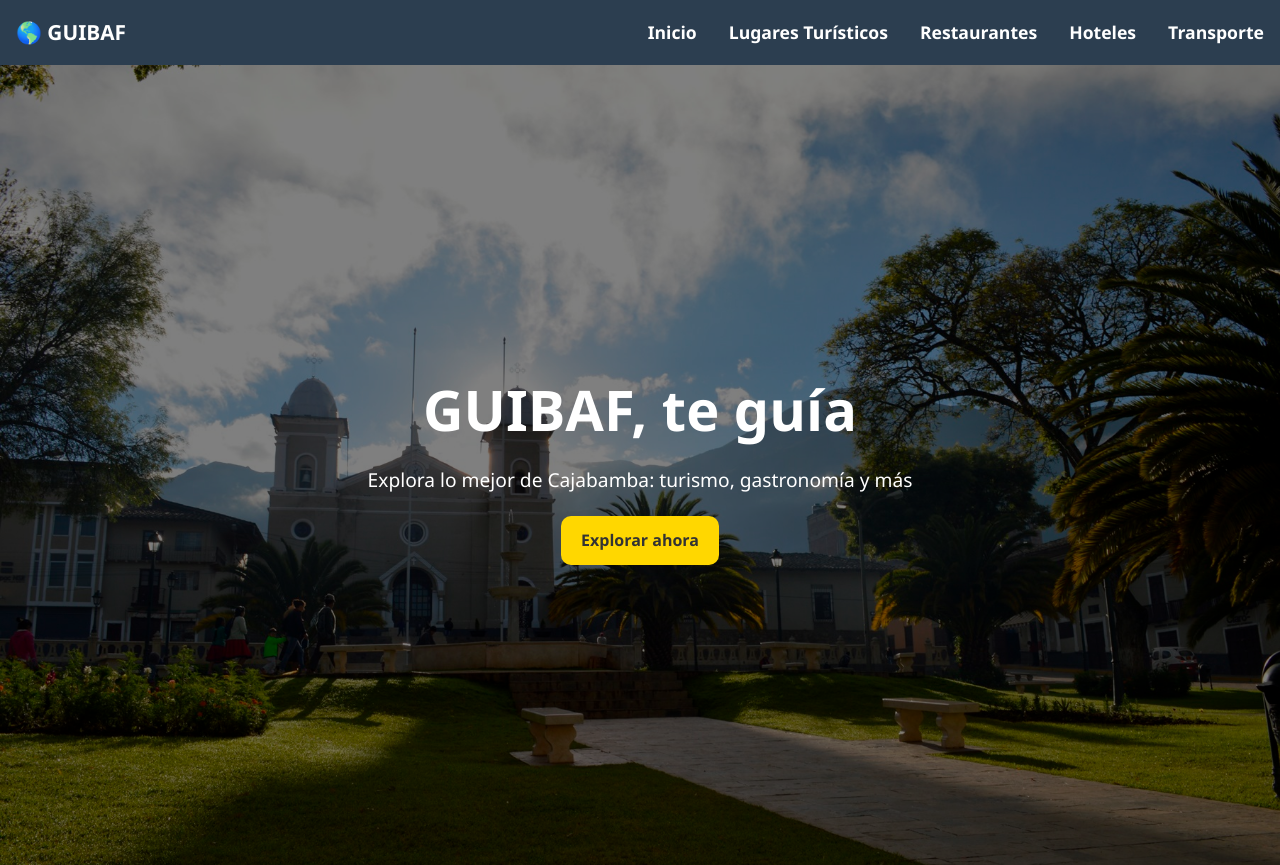
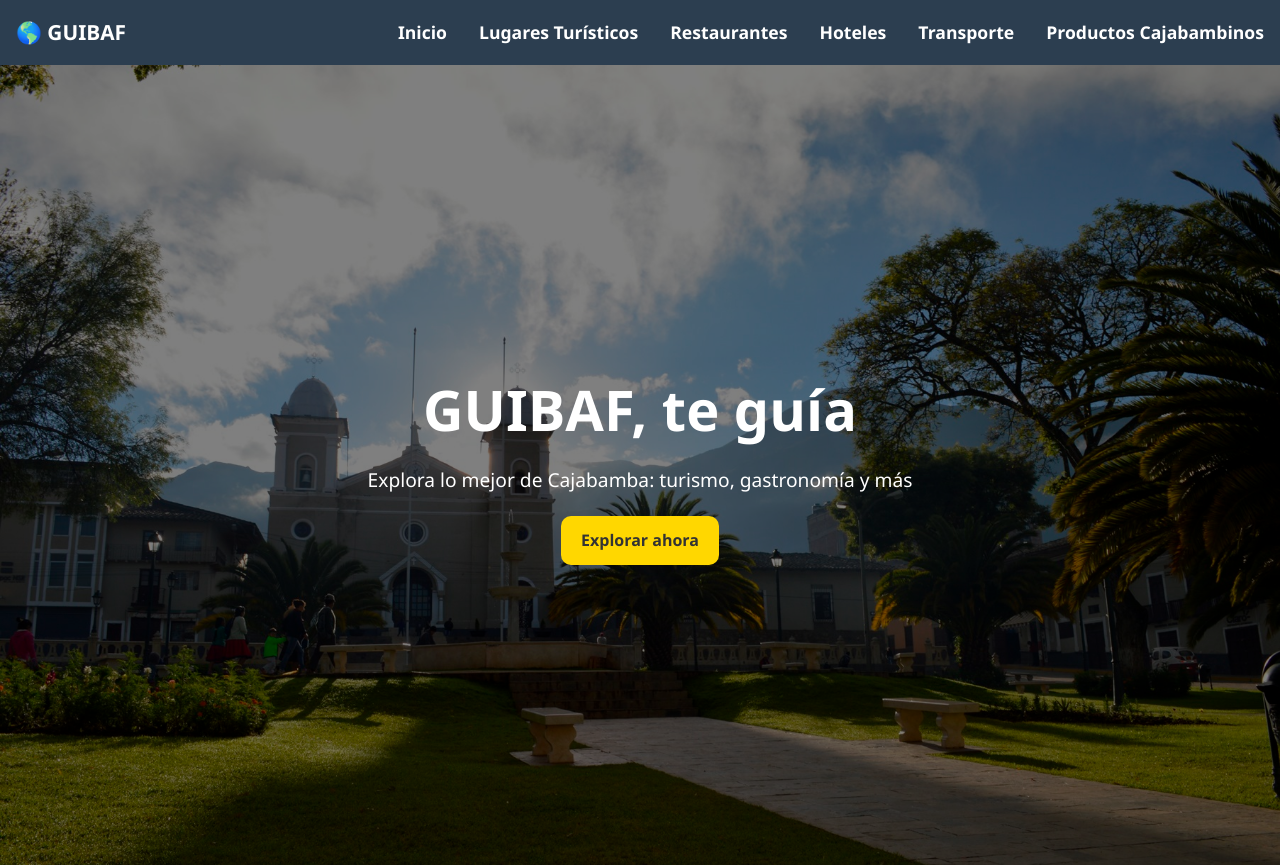
Before and after one commit to Isis1234-rgb/Isis1234-rgb, a plain HTML site: page index.html in a window 1280 px wide. Shown: the top 865 px of the page. Drawn offline with Linux system fonts and the light colour scheme.

Commit message:
Update index.html

```diff
--- a/index.html
+++ b/index.html
@@ -454,6 +454,7 @@ nav ul li a {
     <li><a href="#restaurantes">Restaurantes</a></li>
     <li><a href="#hoteles">Hoteles</a></li>
     <li><a href="#transporte">Transporte</a></li>
+    <li><a href="#productos cajabambinos">Productos Cajabambinos</a></li>
   </ul>
   <script>
     function toggleMenu() {
@@ -748,7 +749,7 @@ nav ul li a {
   <!-- PRODUCTOS CAJABAMBINOS -->
   <section id="turismo">
     <h2>Productos Cajabambinos</h2>
-    <div class="contenedor">
+    <div class="productos cajabambinos">
       <!-- Tarjeta sitio turístico -->
       <div class="tarjeta">
         <img src="img/productos1.jpg" alt="Laguna de Cushuro">
```
